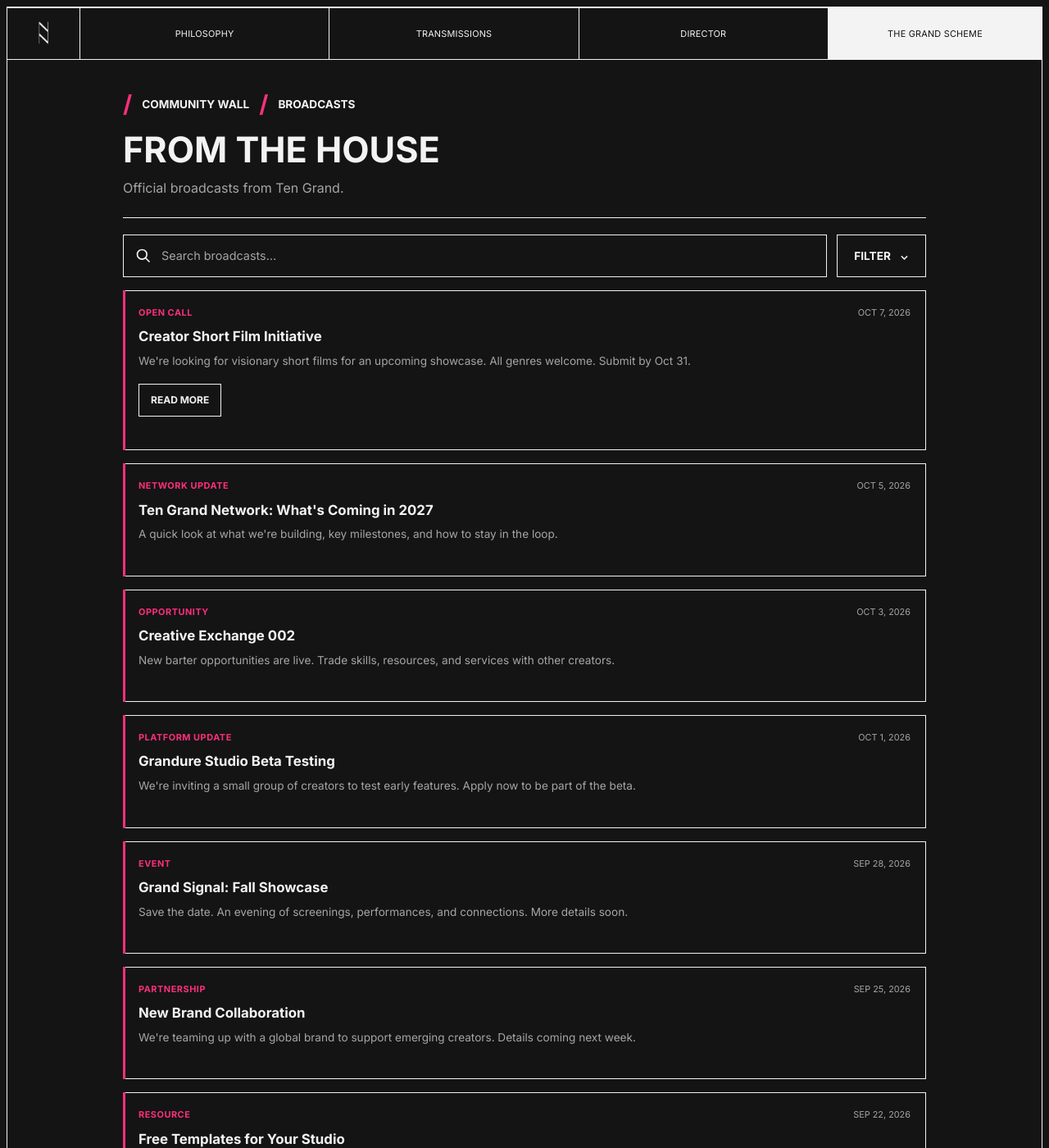
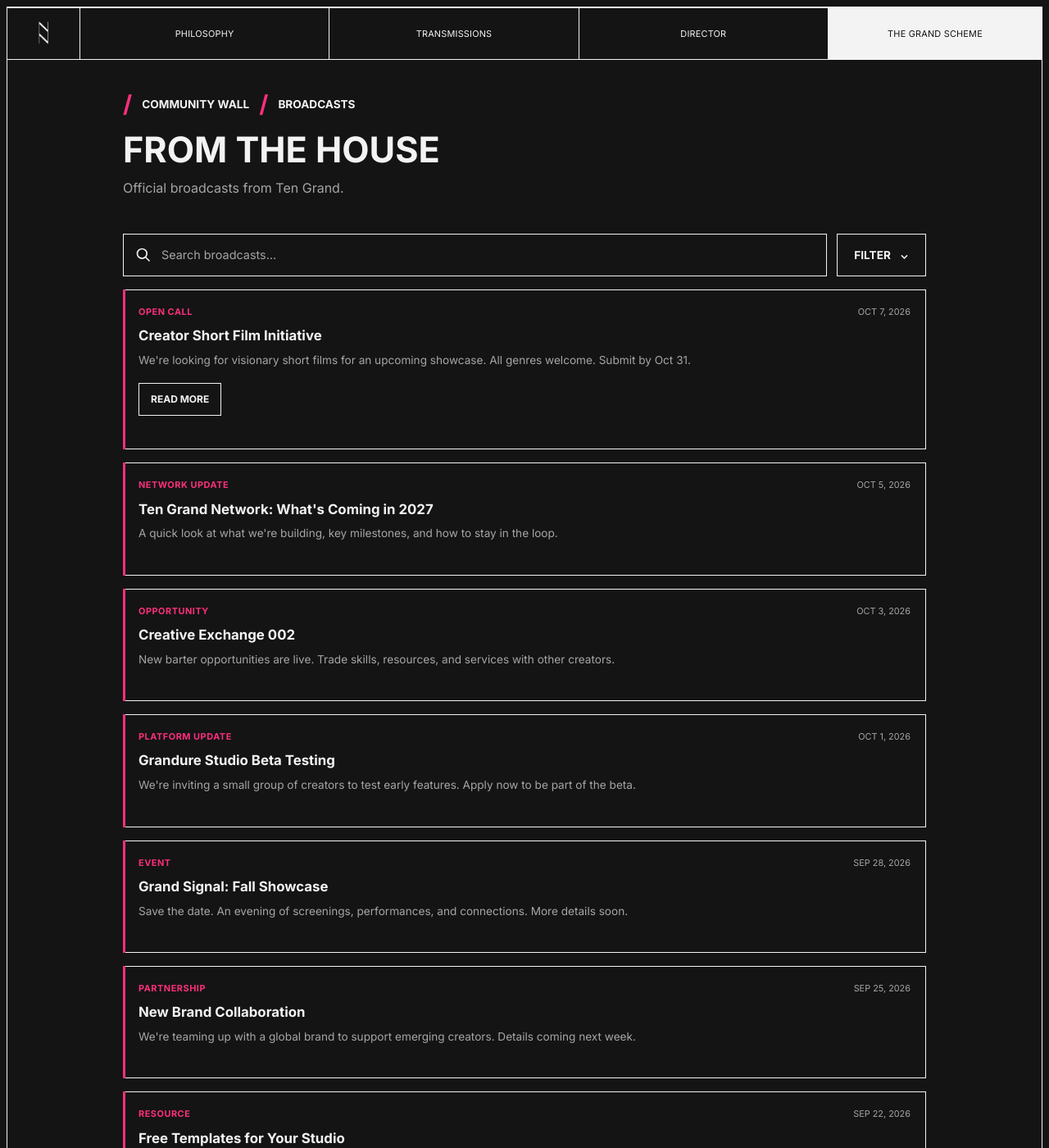
Before and after one commit to laindoe/ten-grand, a Jekyll site: the page built from broadcasts.html, in a window 1280 px wide and 1400 px high. Shown: the whole window at 82% size. Built offline with Jekyll 4.4.1, drawn with Linux system fonts in a browser that asks for light colours.

Commit message:
Remove divider below Broadcast section subtitle

```diff
--- a/broadcasts.html
+++ b/broadcasts.html
@@ -12,7 +12,7 @@ permalink: /broadcasts/
   <link rel="icon" href="{{ '/favicon.svg' | relative_url }}" type="image/svg+xml" />
   <link rel="apple-touch-icon" href="{{ '/apple-touch-icon.png' | relative_url }}" />
   <link rel="stylesheet" href="{{ '/css/style.css' | relative_url }}?v=149" />
-  <link rel="stylesheet" href="{{ '/css/broadcasts.css' | relative_url }}?v=3" />
+  <link rel="stylesheet" href="{{ '/css/broadcasts.css' | relative_url }}?v=4" />
   <link rel="stylesheet" href="{{ '/css/broadcast-cards.css' | relative_url }}?v=1" />
 </head>
 <body>
--- a/css/broadcasts.css
+++ b/css/broadcasts.css
@@ -39,7 +39,6 @@
 
 .broadcasts__header {
   padding-bottom: 24px;
-  border-bottom: 1px solid var(--color-card-border);
   margin-bottom: 20px;
 }
 
```
